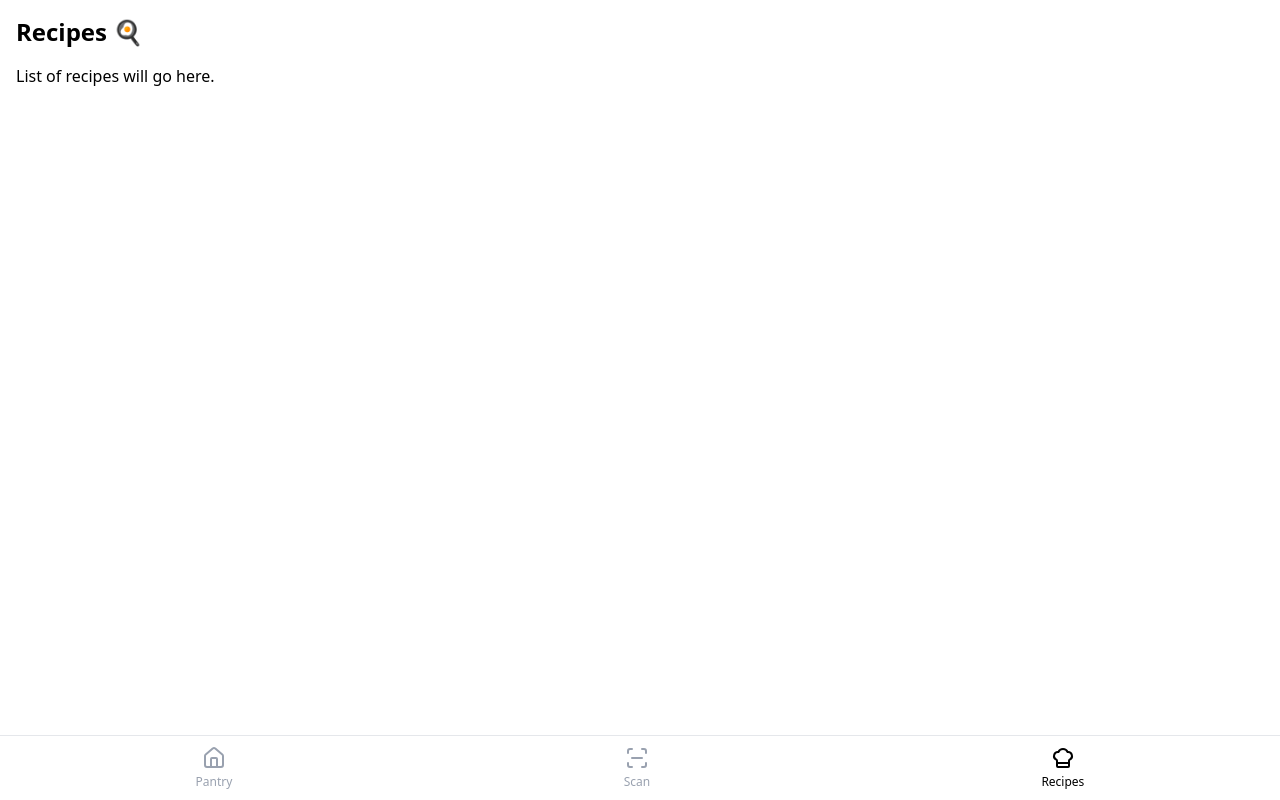
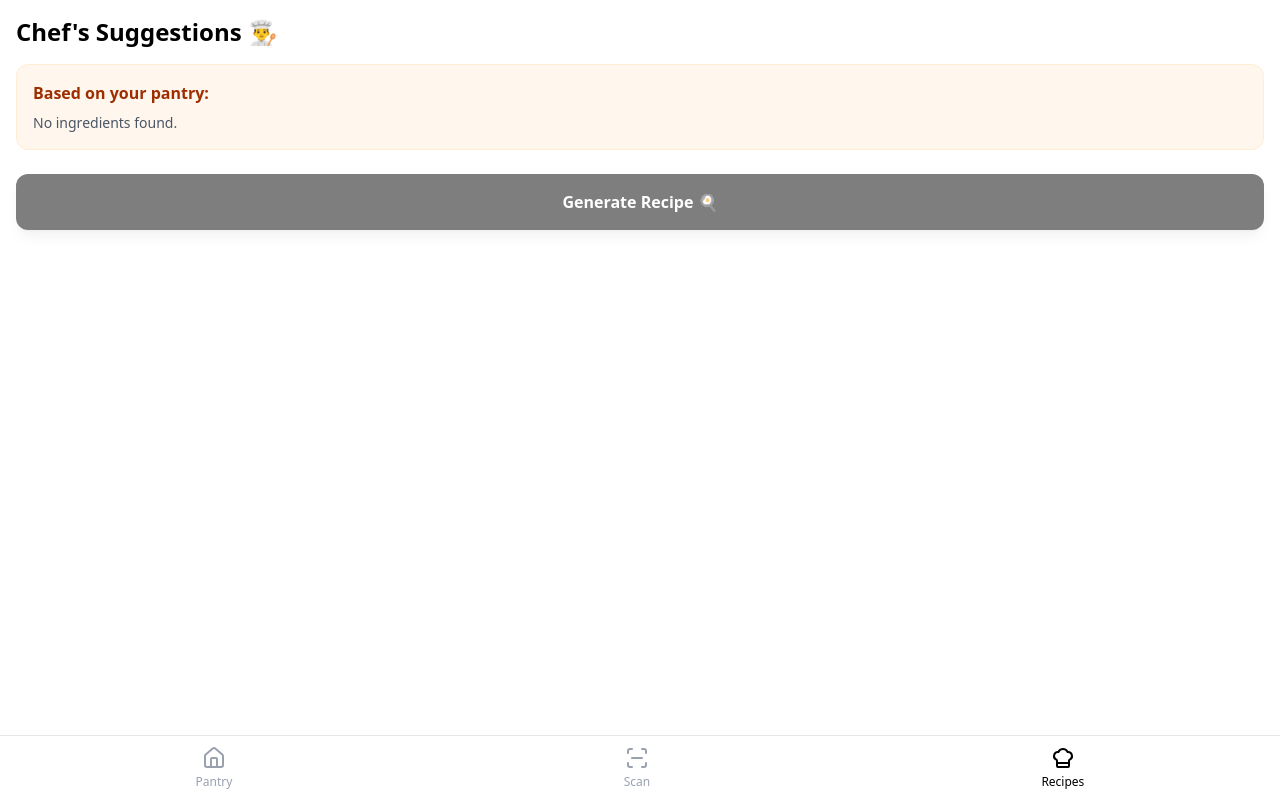
Before and after one commit to mihir-rathod/scan-pan, a Next.js app: page /recipes in a window 1280 px wide. Built offline with nearby package versions, Linux system fonts and the light colour scheme; no server answers; the database is empty.

Commit message:
Add Mock API call to generate recipe (TODO: replace it with AI API with prompt engineering to generate recipe(s).

```diff
--- /dev/null
+++ b/app/recipes/GenerateRecipeButton.tsx
@@ -0,0 +1,44 @@
+"use client";
+
+import { useState } from "react";
+
+export default function GenerateRecipeButton({ ingredients }: { ingredients: string }) {
+  const [recipe, setRecipe] = useState<string | null>(null);
+  const [loading, setLoading] = useState(false);
+
+  const handleGenerate = async () => {
+    setLoading(true);
+
+    // Simulate API Call
+    await new Promise(r => setTimeout(r, 2000));
+
+    setRecipe(`
+      **Banana Bread Pudding**
+      1. Mashed Bananas
+      2. Mix with Milk & Eggs
+      3. Tear up Bread
+      4. Bake at 350°F for 45 mins.
+    `);
+
+    setLoading(false);
+  };
+
+  return (
+    <div>
+      <button
+        onClick={handleGenerate}
+        disabled={loading || !ingredients}
+        className="w-full bg-black text-white font-bold py-4 rounded-xl shadow-lg hover:scale-[1.02] transition-transform disabled:opacity-50"
+      >
+        {loading ? "Thinking..." : "Generate Recipe 🍳"}
+      </button>
+
+      {recipe && (
+        <div className="mt-8 p-6 bg-white border rounded-xl shadow-sm prose">
+          <h3 className="text-xl font-bold mb-2">Result:</h3>
+          <pre className="whitespace-pre-wrap font-sans text-gray-700">{recipe}</pre>
+        </div>
+      )}
+    </div>
+  );
+}
--- a/app/recipes/page.tsx
+++ b/app/recipes/page.tsx
@@ -1,8 +1,23 @@
-export default function RecipesPage() {
-    return (
-        <div className="p-4">
-            <h1 className="text-2xl font-bold mb-4">Recipes 🍳</h1>
-            <p>List of recipes will go here.</p>
-        </div>
-    );
+import { supabase } from "@/lib/supabase";
+// We need a clear button to test the generation
+import GenerateRecipeButton from "./GenerateRecipeButton";
+
+export default async function RecipesPage() {
+  const { data: items } = await supabase.from('pantry_items').select('name');
+
+  // Convert array of objects to simple string list: "Eggs, Milk, Bread"
+  const ingredients = items?.map(i => i.name).join(", ") || "";
+
+  return (
+    <div className="p-4 pb-24">
+      <h1 className="text-2xl font-bold mb-4">Chef's Suggestions 👨‍🍳</h1>
+
+      <div className="bg-orange-50 p-4 rounded-xl border border-orange-100 mb-6">
+        <h2 className="font-semibold text-orange-800 mb-2">Based on your pantry:</h2>
+        <p className="text-gray-600 text-sm">{ingredients || "No ingredients found."}</p>
+      </div>
+
+      <GenerateRecipeButton ingredients={ingredients} />
+    </div>
+  );
 }
```
